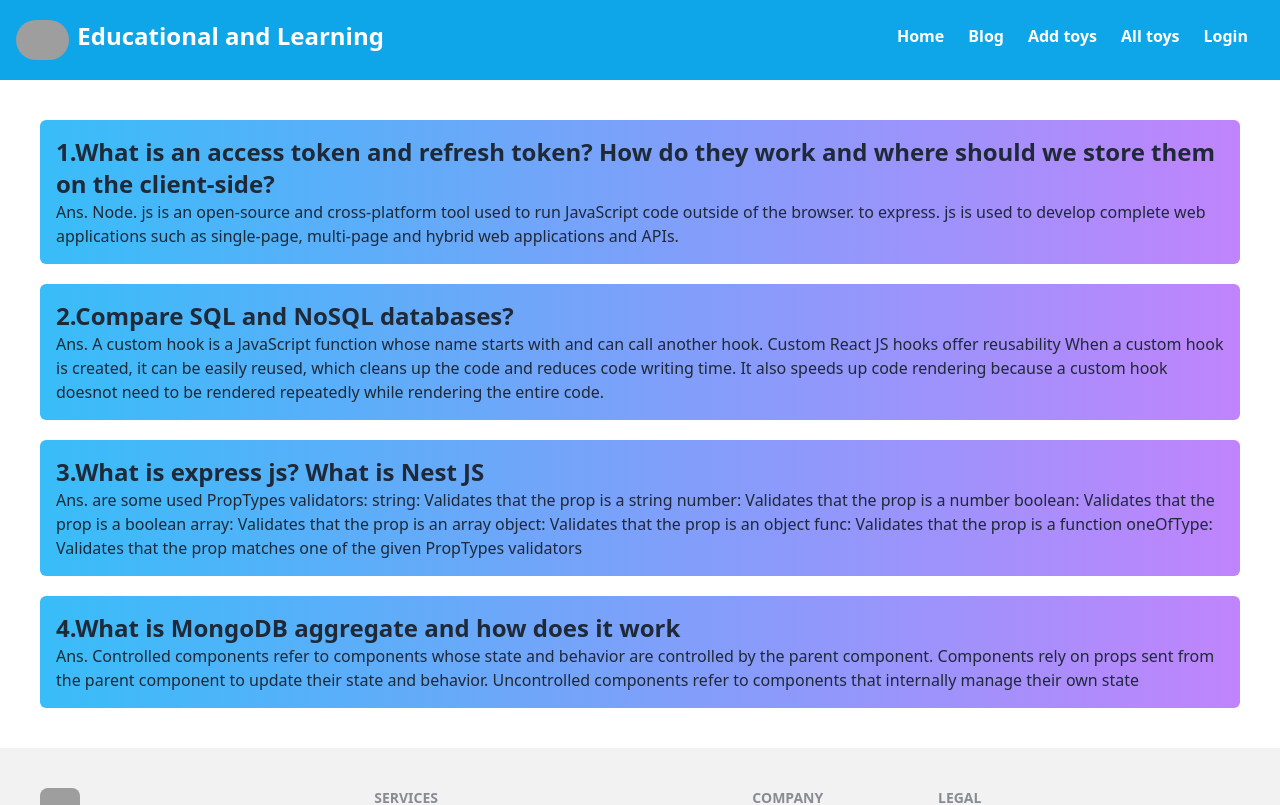
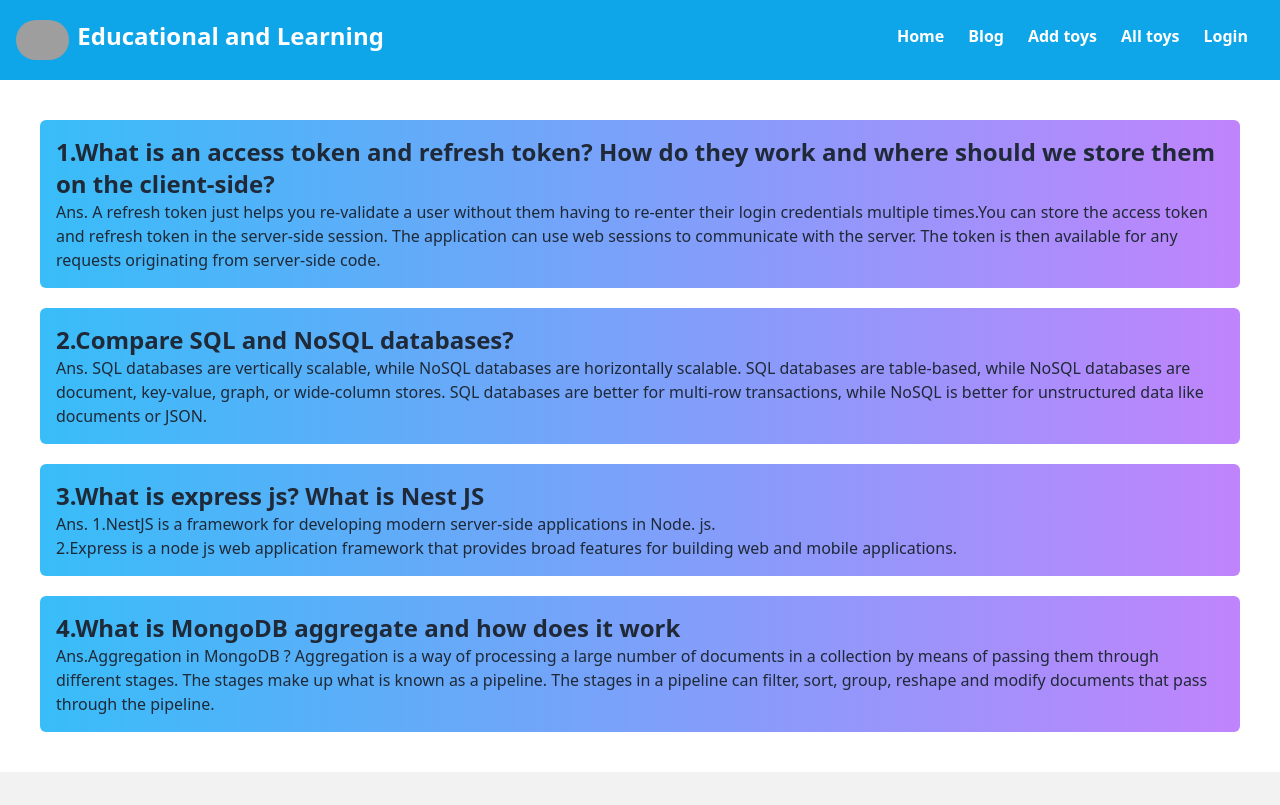
Before and after one commit to Sahadathassain/educational-and-Learning-clint, a React (Vite) app: page /Blog in a window 1280 px wide. Shown: the top 805 px of the page. Built offline with nearby package versions, Linux system fonts and the light colour scheme; no server answers; grey boxes are pictures that could not be loaded.

Commit message:
added blog

```diff
--- a/src/Blogs/Blog.jsx
+++ b/src/Blogs/Blog.jsx
@@ -11,10 +11,7 @@ const Blog = () => {
                         1.What is an access token and refresh token? How do they work and where should we store them on the client-side?
                     </h1>
                     <p>
-            Ans. Node. js is an open-source and cross-platform tool used to run
-            JavaScript code outside of the browser. to express. js is used to
-            develop complete web applications such as single-page, multi-page
-            and hybrid web applications and APIs.
+                        Ans. A refresh token just helps you re-validate a user without them having to re-enter their login credentials multiple times.You can store the access token and refresh token in the server-side session. The application can use web sessions to communicate with the server. The token is then available for any requests originating from server-side code.
                     </p>
                 </div>
                 <div className="p-4 mb-5 rounded-md bg-gradient-to-r from-sky-400 to-purple-400 ">
@@ -22,12 +19,7 @@ const Blog = () => {
                         2.Compare SQL and NoSQL databases?
                     </h1>
                     <p>
-            Ans. A custom hook is a JavaScript function whose name starts with
-            and can call another hook. Custom React JS hooks offer
-            reusability When a custom hook is created, it can be easily reused,
-            which cleans up the code and reduces code writing time. It also
-            speeds up code rendering because a custom hook doesnot need to be
-            rendered repeatedly while rendering the entire code.
+                        Ans. SQL databases are vertically scalable, while NoSQL databases are horizontally scalable. SQL databases are table-based, while NoSQL databases are document, key-value, graph, or wide-column stores. SQL databases are better for multi-row transactions, while NoSQL is better for unstructured data like documents or JSON.
                     </p>
                 </div>
                 <div className="p-4 mb-5 rounded-md bg-gradient-to-r from-sky-400 to-purple-400 ">
@@ -35,12 +27,9 @@ const Blog = () => {
                         3.What is express js? What is Nest JS
                     </h1>
                     <p>
-            Ans. are some used PropTypes validators: string: Validates that the
-            prop is a string number: Validates that the prop is a number
-            boolean: Validates that the prop is a boolean array: Validates that
-            the prop is an array object: Validates that the prop is an object
-            func: Validates that the prop is a function oneOfType: Validates
-            that the prop matches one of the given PropTypes validators
+                        Ans.
+                        1.NestJS is a framework for developing modern server-side applications in Node. js. <br />
+                        2.Express is a node js web application framework that provides broad features for building web and mobile applications.
                     </p>
                 </div>
                 <div className="p-4 rounded-md bg-gradient-to-r from-sky-400 to-purple-400 ">
@@ -48,11 +37,7 @@ const Blog = () => {
                         4.What is MongoDB aggregate and how does it work
                     </h1>
                     <p>
-            Ans. Controlled components refer to components whose state and
-            behavior are controlled by the parent component. Components rely on
-            props sent from the parent component to update their state and
-            behavior. Uncontrolled components refer to components that
-            internally manage their own state
+                        Ans.Aggregation in MongoDB ? Aggregation is a way of processing a large number of documents in a collection by means of passing them through different stages. The stages make up what is known as a pipeline. The stages in a pipeline can filter, sort, group, reshape and modify documents that pass through the pipeline.
                     </p>
                 </div>
             </div>
--- a/src/Page/Home/Home.jsx
+++ b/src/Page/Home/Home.jsx
@@ -1,5 +1,6 @@
 import Banner from "../Banner/Banner";
 import ImgGallery from "../ImgGallery/ImgGallery";
+import TopUniversity from "../TopUniversity/TopUniversity";
 
 
 const Home = () => {
@@ -7,6 +8,7 @@ const Home = () => {
         <div>
             <Banner></Banner>
             <ImgGallery></ImgGallery>
+            <TopUniversity></TopUniversity>
         </div>
     );
 };
--- a/src/Page/ImgGallery/ImgGallery.jsx
+++ b/src/Page/ImgGallery/ImgGallery.jsx
@@ -6,9 +6,9 @@ const ImgGallery = () => {
 
         <div>
             <div className="text-center p-6">
-                <h1 className='font-bold text-6xl'>World Best University</h1>
+                <h1 className='font-bold text-4xl'>World Best University ImgGallery</h1>
             </div>
-            <div className="grid grid-cols-3  p-5 gap-5">
+            <div className="grid grid-cols-3  p-5 gap-5  bg-slate-300">
                 <div className="  bg-base-100 ">
                    <img className="shadow-2xl  w-full h-full rounded-xl " src="https://images.travelandleisureasia.com/wp-content/uploads/sites/2/2022/07/Untitled-design-2022-07-28T084951.750.png" alt="" />
 
--- /dev/null
+++ b/src/Page/TopUniversity/TopUniversity.jsx
@@ -0,0 +1,51 @@
+
+
+const TopUniversity = () => {
+    return (
+
+
+        <div>
+            <div>
+                <h1 className="text-center font-bold text-4xl p-5">Top Rank University of world </h1>
+            </div>
+            <div className="flex p-7 gap-5 bg-slate-300">
+
+                <div className="card w-96 glass">
+                    <figure><img src="https://media.istockphoto.com/id/1268371897/photo/massachusetts-institute-of-technology-mit-great-dome-and-killian-court.jpg?s=1024x1024&w=is&k=20&c=hrb4lWzHcCQwMlghY2EXzIXkUSxC1PNH6E4zM57JLR0=" alt="car!" /></figure>
+                    <div className="card-body">
+                        <h2 className="card-title font-bold">Massachusetts Institute of Technology (MIT)</h2>
+                        <p> MIT is perhaps best known for its programs in engineering and the physical sciences, other areas—notably economics, political science, urban studies, linguistics, and philosophy—are also strong</p>
+                        <p className="font-bold" >World Rank : 01</p>
+                        <div className="card-actions justify-end">
+                            <button className="btn btn-primary relative">University Details</button>
+                        </div>
+                    </div>
+                </div>
+                <div className="card w-96 glass">
+                    <figure><img className="h-50 w-45" src="https://media.tacdn.com/media/attractions-splice-spp-674x446/0b/39/92/84.jpg" alt="car!" /></figure>
+                    <div className="card-body">
+                        <h2 className="card-title font-bold mb-6">	University of Cambridge</h2>
+                        <p>academic excellence and traditional scholarly values, the University of Cambridge often ranks among the very top universities in the world for teaching, research, and international outlook.</p>
+                        <p className="font-bold" >World Rank : 02</p>
+                        <div className="card-actions justify-end">
+                            <button className="btn btn-primary relative">University Details</button>
+                        </div>
+                    </div>
+                </div>
+                <div className="card w-96 glass">
+                    <figure><img src="https://images.shiksha.com/mediadata/images/1533535408phpqBtlZX.jpeg" alt="car!" /></figure>
+                    <div className="card-body">
+                        <h2 className="card-title font-bold mb-4">	Stanford University</h2>
+                        <p>The most common reason for a low acceptance rate is a combination of high academic standards and popularity among prospective students</p>
+                        <p className="font-bold mt-6" >World Rank : 03</p>
+                        <div className="card-actions justify-end">
+                            <button className="btn btn-primary relative">University Details</button>
+                        </div>
+                    </div>
+                </div>
+            </div>
+        </div>
+    );
+};
+
+export default TopUniversity;
```
Also changed, not shown: src/Page/Toys/Add toys/AddToys.jsx (+6 -41 lines). Lines whose indentation alone changed are shown as unchanged.
